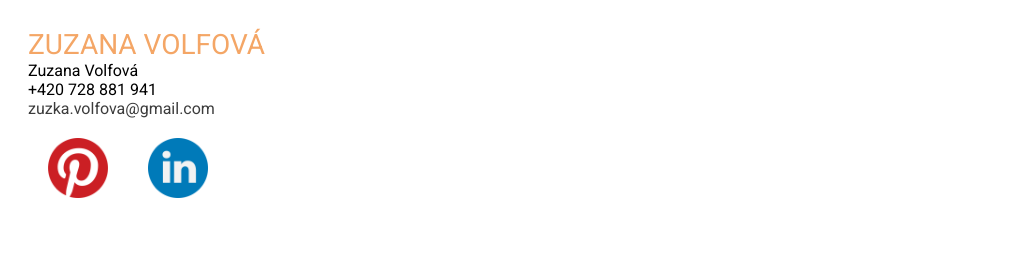
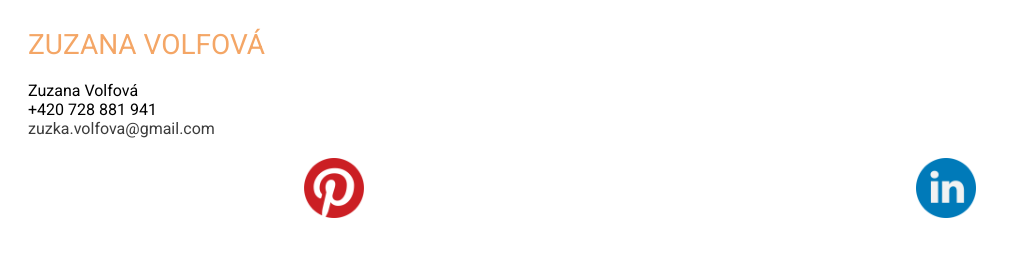
Before and after one commit to zuzanavolfova/zuzana-volfova, an Eleventy site: page index.html in a window 1280 px wide. Shown: the whole page, without its empty margins (0-1011 px from the left). Built offline with nearby package versions, Linux system fonts and the light colour scheme; Eleventy itself is replaced by a stand-in of ours; files that its build step writes are made by us from their sources.

Commit message:
edit style contatct

```diff
--- a/scss/layout/_contact.scss
+++ b/scss/layout/_contact.scss
@@ -2,15 +2,19 @@
 @use '../base/colors';
 
 .contact {
+    padding: 20px 0;
+    font-size: 16px;
     &__email {
         @include mixins.link;
     }
     &__media {
-        margin: 0 auto;
+        padding: 20px 0;
         display: flex;
+        justify-content: space-around;
     }
     &__logo {
         width: 60px;
-        margin: 20px;
+
+
     }
 }
```
Also changed, not shown: css/style.css, 3 other files.
